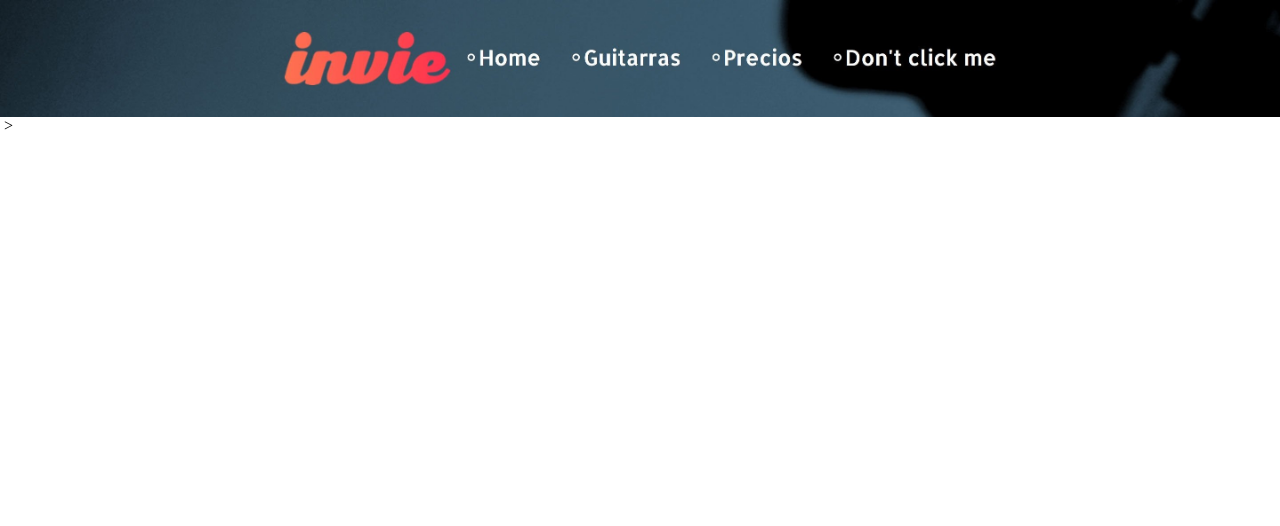
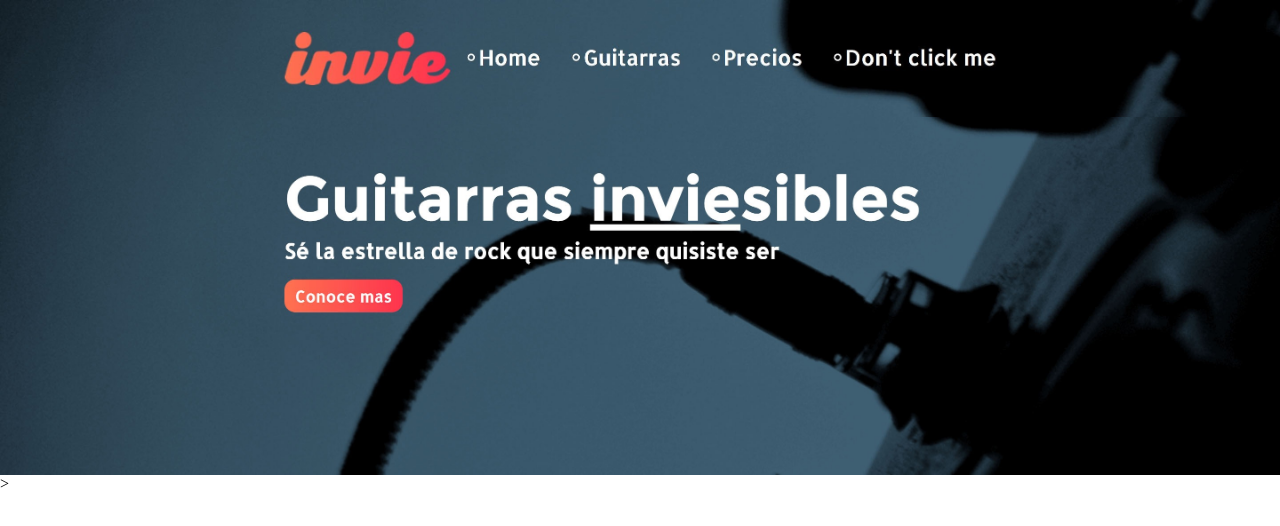
Before and after one commit to billywalker182/invie-gitHub, a plain HTML site: page index.html in a window 1280 px wide. Drawn offline with Linux system fonts and the light colour scheme.

Commit message:
Agregando Nuevo hero

```diff
--- a/index.html
+++ b/index.html
@@ -14,6 +14,6 @@
 </head>
 <body>
 	<img src="header.jpg" alt="">
-	<img src="2.jpg" alt="">
+	<img src="hero.jpg" alt="">
 </body>
 </html>>
```
Also changed, not shown: hero.jpg (added).
